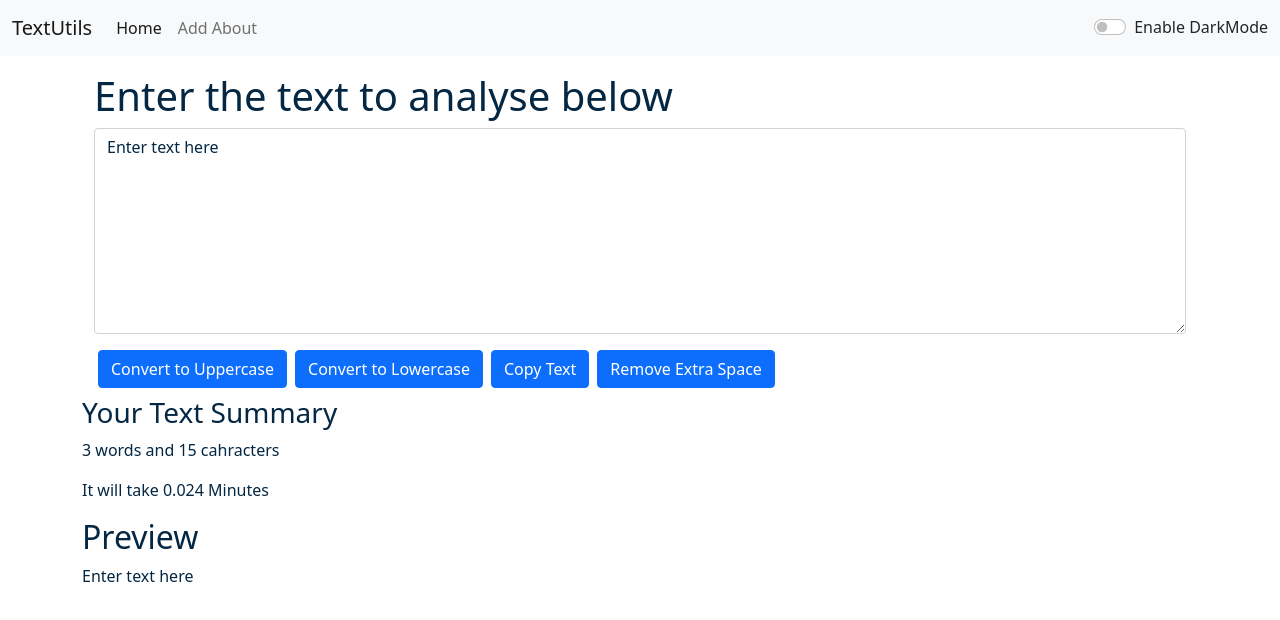
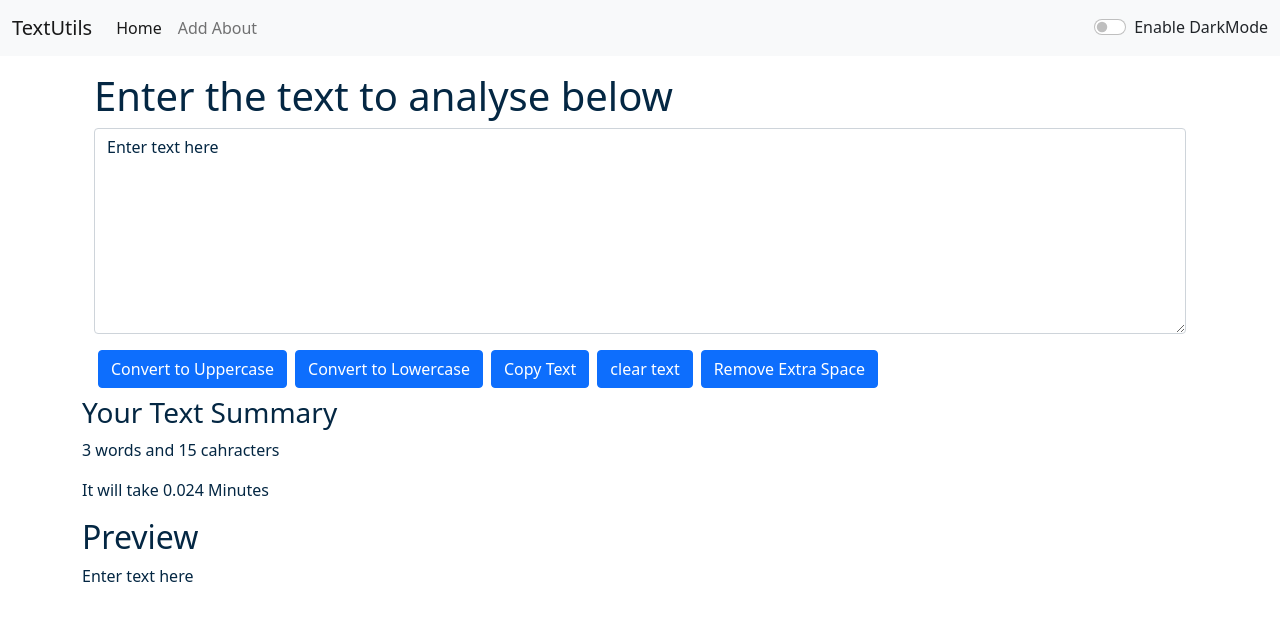
Before and after one commit to amrit12001703/React-Code-With-Harry, a React (Create React App) app: page / in a window 1280 px wide. Shown: the top 620 px of the page. Built offline with nearby package versions, Linux system fonts and the light colour scheme.

Commit message:
Alert Message

```diff
--- a/src/App.js
+++ b/src/App.js
@@ -2,27 +2,44 @@ import './App.css';
 import Navbar from './components/Navbar';
 import TextForm from './components/TextForm';
 import React, {useState} from 'react';
+import Alert from './components/Alert';
 // import About from './components/About';
 
 function App() {
   const[mode, setMode]=useState('light');
+ const [alert, setAlert] = useState(null);
+
+ const showAlert=(message,type)=>{
+        setAlert({
+          msg:message,
+          type:type,
+        })
+
+        setTimeout(()=>{
+          setAlert(null);
+        },1500);
+ }
 
   const toggleMode=()=>{
     if(mode ==='light'){
       setMode('dark');
       document.body.style.backgroundColor='#042743';
+      showAlert("Dark Mode Has Been Enabled","success")
     }
     else if(mode==='dark'){
       setMode('light');
       document.body.style.backgroundColor='white';
+      showAlert("Light Mode Has Been Enabled","success")
     }
   }
 
   return (
     <>
      <Navbar title="TextUtils" mode={mode} toggleMode={toggleMode}/>
+     <Alert alert={alert} />
      <div className='container my-3'>
-     <TextForm  heading="Enter the text to analyse below" mode={mode}/>
+     <TextForm
+    showAlert={showAlert} heading="Enter the text to analyse below" mode={mode}/>
      {/* <About/> */}
      </div>
    </>
--- /dev/null
+++ b/src/components/Alert.js
@@ -0,0 +1,12 @@
+import React from "react";
+
+ function Alert(props) {
+  return (
+      props.alert && <div
+        className={`alert alert-${props.alert.type} alert-dismissible fade show`} role="alert">
+        <strong>{props.alert.type}</strong> : {props.alert.msg}
+      </div>
+  );
+}
+
+export default Alert
--- a/src/components/TextForm.js
+++ b/src/components/TextForm.js
@@ -5,11 +5,13 @@ export default function TextForm(props) {
     // console.log("Uppercase was cicket");
     let newText = text.toUpperCase();
     setText(newText);
+    props.showAlert("Converted to upper case!!!","success")
   };
   const handleDownClick = () => {
     // console.log("Uppercase was cicket");
     let newText = text.toLowerCase();
     setText(newText);
+    props.showAlert("Converted to Lower case!!!","success")
   };
   const handleOnChange = (event) => {
     // console.log("on change clicked");
@@ -19,10 +21,18 @@ export default function TextForm(props) {
     var text=document.getElementById("myBox");
     text.select();
     navigator.clipboard.writeText(text.value);
+    props.showAlert("Text Copied!!!","success")
   }
+
+  const handleClear=()=>{
+    setText("");
+    props.showAlert("Text Cleared!!!","success")
+  }
+
   const handleExtraSpaces=()=>{
     let newText=text.split(/[ ]+/);
     setText(newText.join(" "));
+    props.showAlert("Removed Extra Space!!!","success")
   }
   //state{usestate is hook}
   const [text, setText] = useState("Enter text here");
@@ -52,6 +62,9 @@ export default function TextForm(props) {
         <button className="btn btn-primary mx-1 " onClick={handleCopy}>
           Copy Text
         </button>
+        <button className="btn btn-primary mx-1 " onClick={handleClear}>
+          clear text
+        </button>
         <button className="btn btn-primary mx-1 " onClick={handleExtraSpaces}>
           Remove Extra Space
         </button>
```
